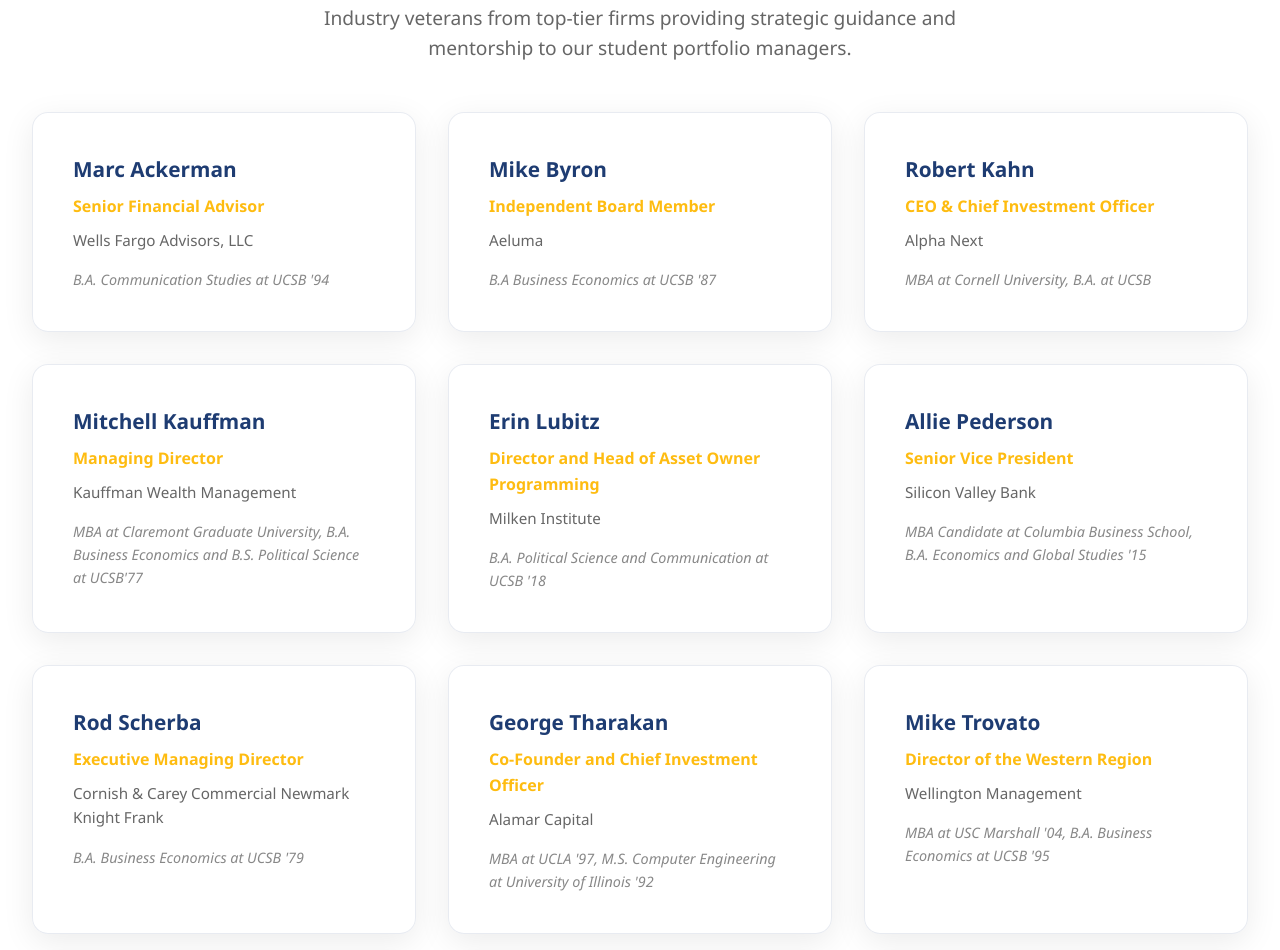
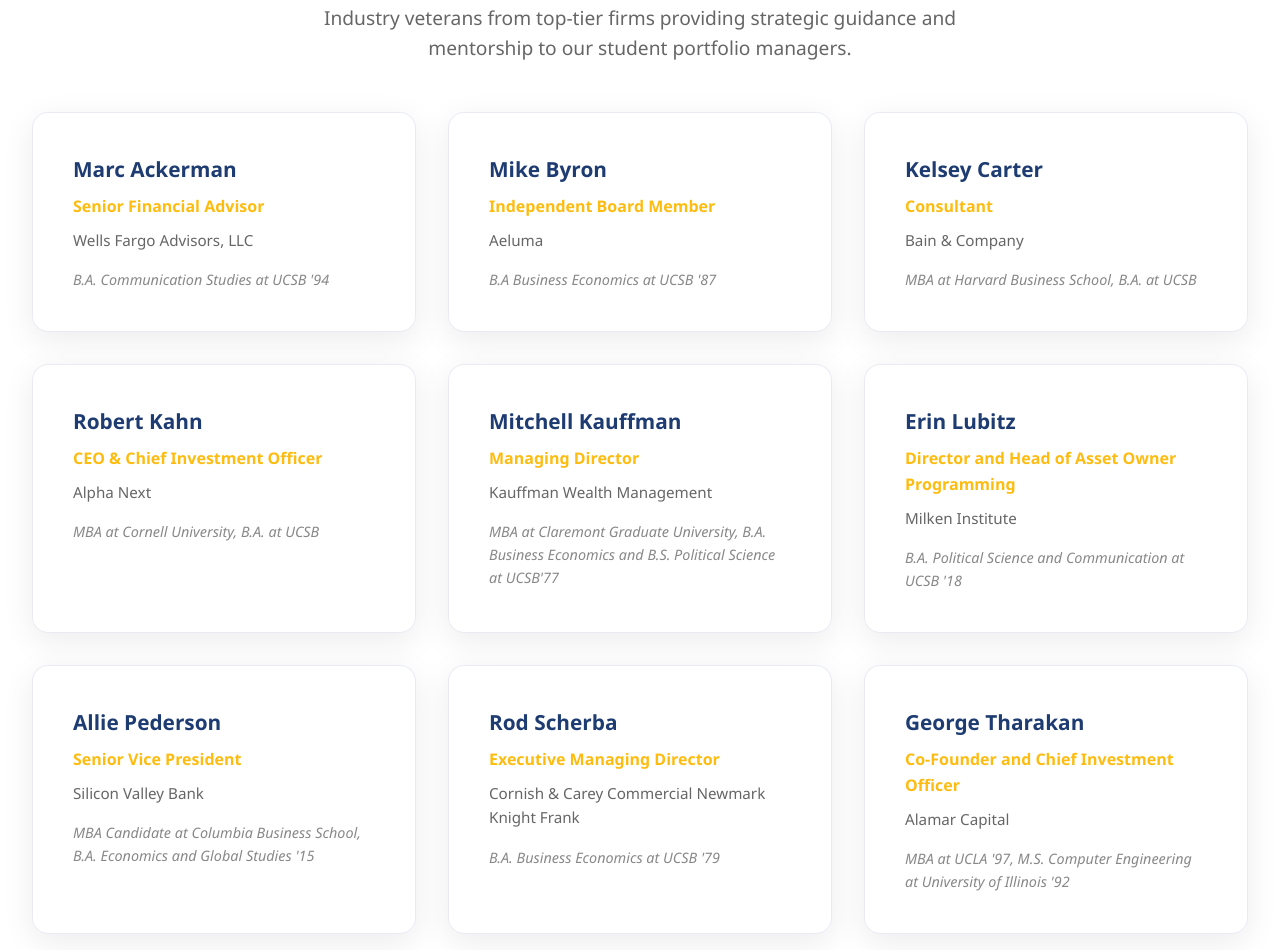
Before and after one commit to econ-ucsbdig-oss/website, a plain HTML site: page index.html in a window 1280 px wide. Shown: the part 4677-5627 px from the top of the page. Drawn offline with nearby package versions, Linux system fonts and the light colour scheme; animation ran at ten frames a second.

Commit message:
Add files via upload

```diff
--- a/index.html
+++ b/index.html
@@ -1185,6 +1185,7 @@
         const boardMembers = [
             {name: "Marc Ackerman", title: "Senior Financial Advisor", company: "Wells Fargo Advisors, LLC", education: "B.A. Communication Studies at UCSB '94"},
             {name: "Mike Byron", title: "Independent Board Member", company: "Aeluma", education: "B.A Business Economics at UCSB '87"},
+            {name: "Kelsey Carter", title: "Consultant", company: "Bain & Company", education: "MBA at Harvard Business School, B.A. at UCSB"},
             {name: "Robert Kahn", title: "CEO & Chief Investment Officer", company: "Alpha Next", education: "MBA at Cornell University, B.A. at UCSB"},
             {name: "Mitchell Kauffman", title: "Managing Director", company: "Kauffman Wealth Management", education: "MBA at Claremont Graduate University, B.A. Business Economics and B.S. Political Science at UCSB'77"},
             {name: "Erin Lubitz", title: "Director and Head of Asset Owner Programming", company: "Milken Institute", education: "B.A. Political Science and Communication at UCSB '18"},
```
